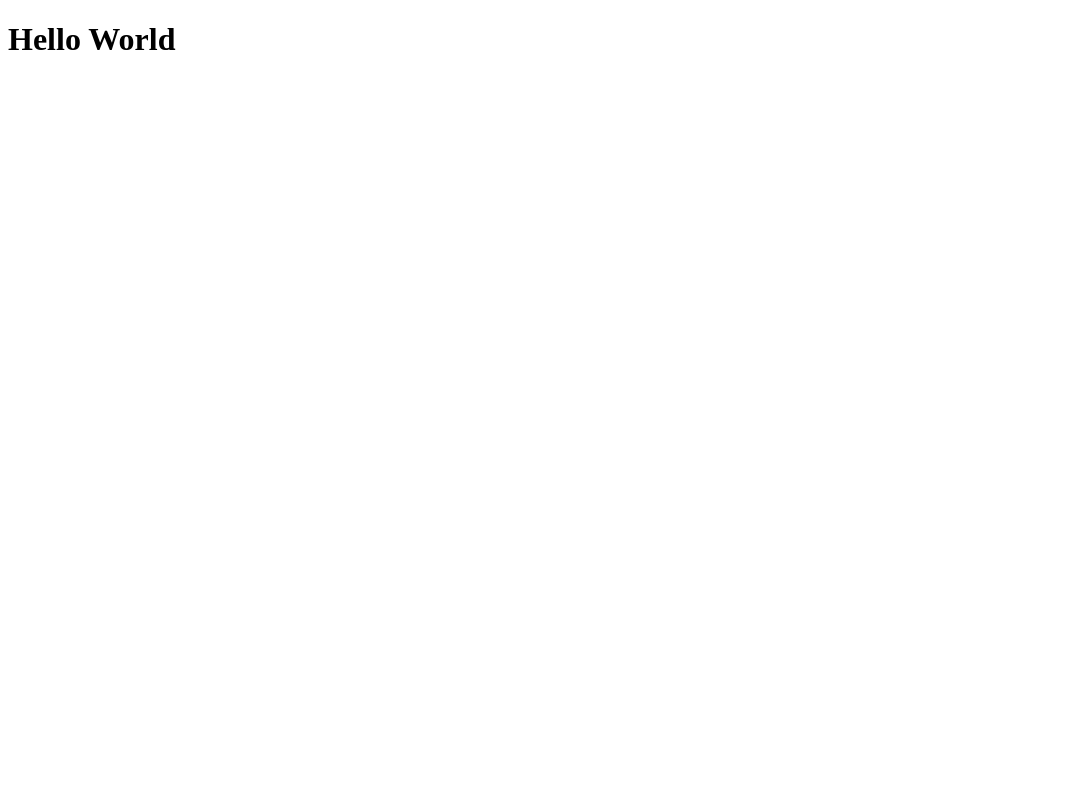
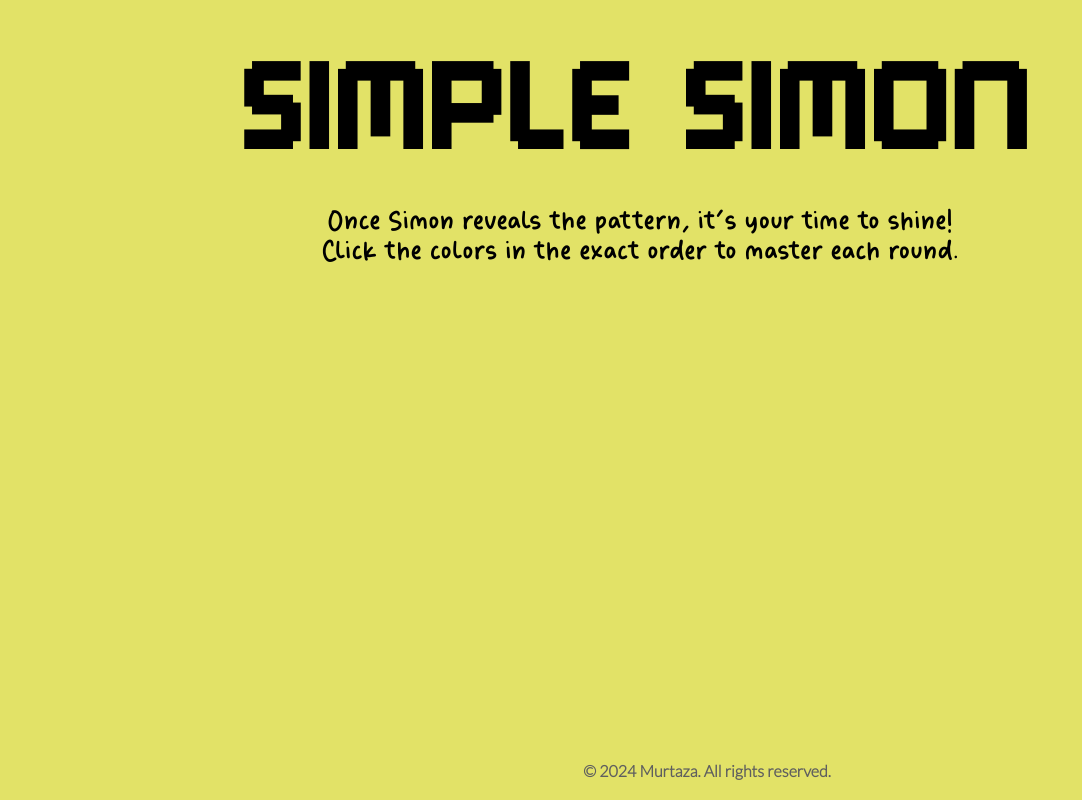
Before and after one commit to Murtaza34/simon-game, a plain HTML site: page index.html in a window 1280 px wide. Shown: the whole page, without its empty margins (0-1082 px from the left). Drawn offline with Linux system fonts and the light colour scheme; files that its build step writes are made by us from their sources.

Commit message:
custom font family added

```diff
--- a/index.html
+++ b/index.html
@@ -1,14 +1,29 @@
 <!DOCTYPE html>
 <html lang="en">
   <head>
-  <meta charset="UTF-8">
-  <meta name="viewport" content="width=device-width, initial-scale=1.0">
-  <link rel="stylesheet" href="/src/style.css">
+    <meta charset="UTF-8" />
+    <meta name="viewport" content="width=device-width, initial-scale=1.0" />
+    <link rel="preconnect" href="https://fonts.googleapis.com" />
+    <link rel="preconnect" href="https://fonts.gstatic.com" crossorigin />
+    <link
+      href="https://fonts.googleapis.com/css2?family=Lato:wght@300&display=swap"
+      rel="stylesheet"
+    />
+    <link rel="stylesheet" href="style.css" />
     <title>Simon game</title>
   </head>
   <body>
-  <h1>Hello World</h1>
+    <header>
+      <h1 class="title">Simple Simon</h1>
+    </header>
+    <div class="sub-heading">Once Simon reveals the pattern, it's your time to shine! Click the colors in the exact order to master each round.</div>
+    <main>
 
+    </main>
+
+    <footer>
+      <p>© 2024 Murtaza. All rights reserved.</p>
+    </footer>
     <script src="/src/index.js"></script>
   </body>
 </html>
--- a/style.css
+++ b/style.css
@@ -0,0 +1,54 @@
+* {
+  margin: 0;
+  padding: 0;
+  box-sizing: border-box;
+}
+
+@font-face {
+  font-family: PlayGame;
+  src: url(/src/playmegames.reguler.otf);
+}
+@font-face {
+  font-family: GamesStudio;
+  src: url(/src/Games\ Studios.otf);
+}
+
+body {
+  font-family: playGame, sans-serif;
+  letter-spacing: 8px;
+  background: #e2e267;
+  height: 100svh;
+  padding: 0 5rem;
+  margin-left: auto;
+  margin-right: auto;
+}
+
+.title {
+  font-size: 6rem;
+  text-align: center;
+  padding: 4.5rem 0 2.4rem;
+}
+
+.sub-heading {
+  /* border: 1px solid #000; */
+  text-align: center;
+  font-family: 'GamesStudio', sans-serif;
+  font-size: 2rem;
+  letter-spacing: normal;
+  line-height: 30px;
+  margin-left: auto;
+  margin-right: auto;
+  max-width: 43rem;
+}
+
+footer {
+  color: #5f5f5f;
+  font-family: "lato", sans-serif;
+  font-weight: bold;
+  text-align: center;
+  padding: 20px;
+  position: absolute;
+  bottom: 0;
+  left: 44%;
+  letter-spacing: normal;
+}
```
Also changed, not shown: src/Games Studios.otf (added), src/playmegames.reguler.otf (added). Lines whose indentation alone changed are shown as unchanged.
